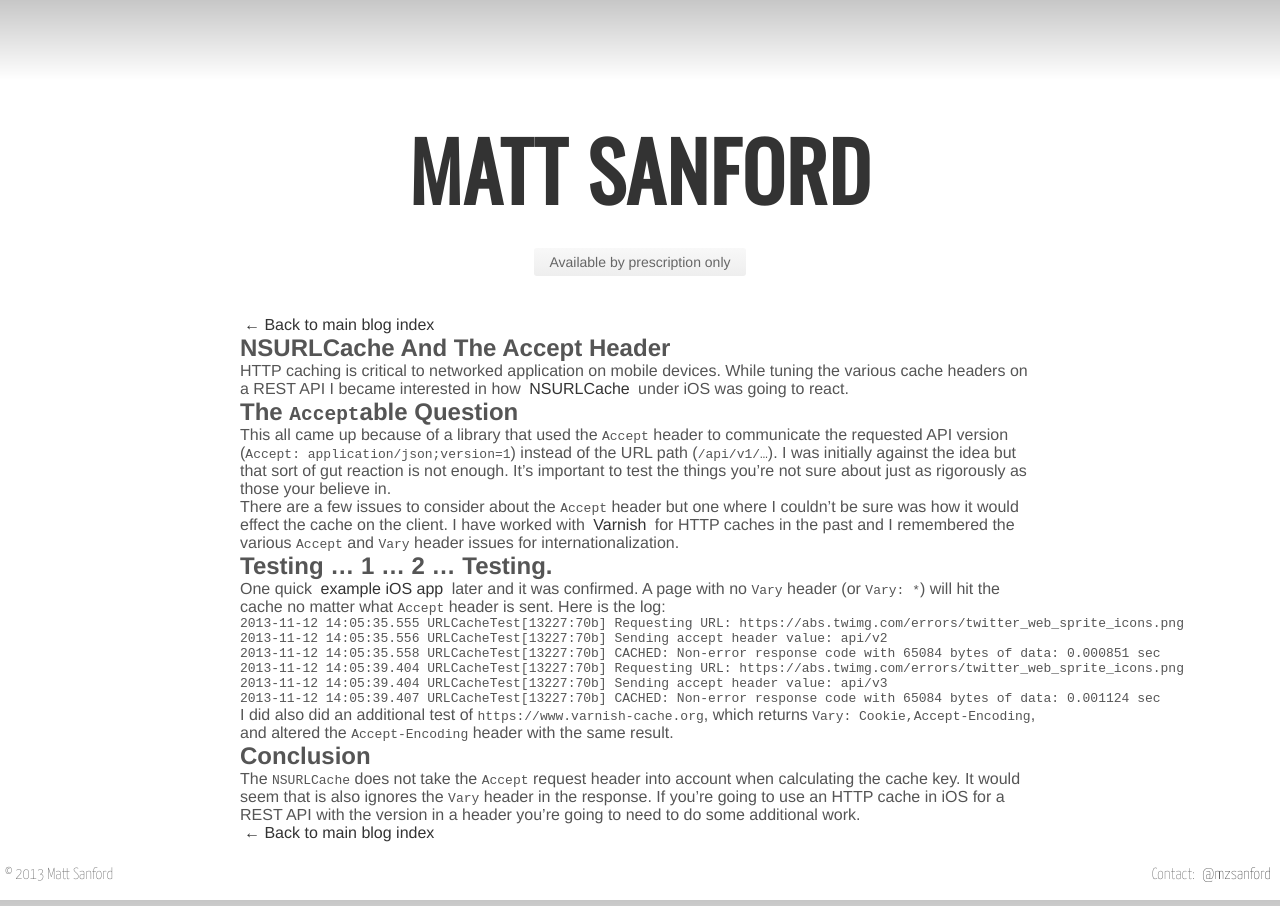
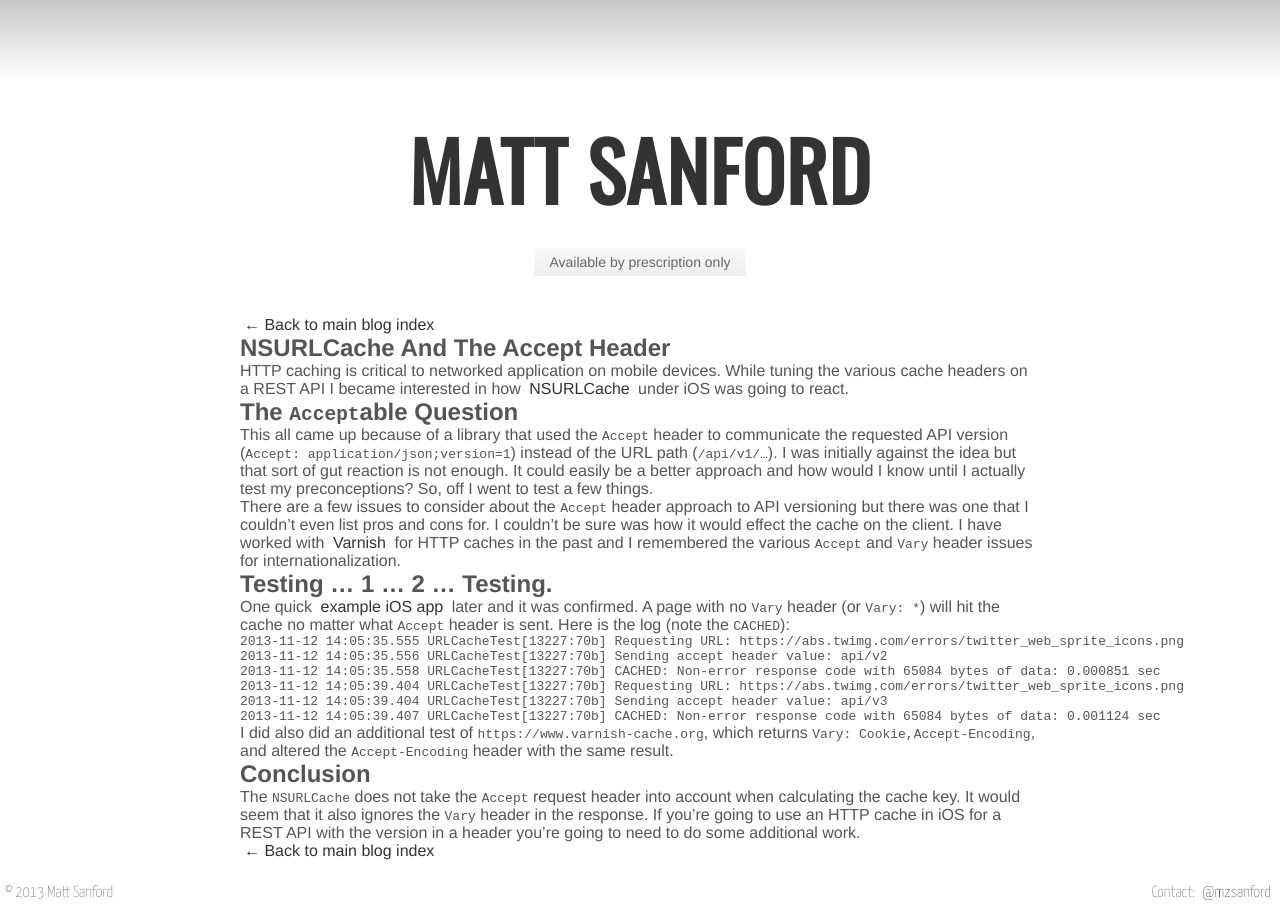
Before and after one commit to mzsanford/mzsanford.com, a Jekyll site: the page built from blog/_posts/2013-11-12-nsurlcache-accept-header.markdown, in a window 1280 px wide. Built offline with Jekyll 4.4.1, drawn with Linux system fonts in a browser that asks for light colours; Markdown is read by kramdown in place of the engine named in the settings.

Commit message:
Fixes to NSURLCache post

```diff
--- a/blog/_posts/2013-11-12-nsurlcache-accept-header.markdown
+++ b/blog/_posts/2013-11-12-nsurlcache-accept-header.markdown
@@ -10,13 +10,13 @@ HTTP caching is critical to networked application on mobile devices. While tunin
 
 ## The `Accept`able Question
 
-This all came up because of a library that used the `Accept` header to communicate the requested API version (`Accept: application/json;version=1`) instead of the URL path (`/api/v1/…`). I was initially against the idea but that sort of gut reaction is not enough. It's important to test the things you're not sure about just as rigorously as those your believe in.
+This all came up because of a library that used the `Accept` header to communicate the requested API version (`Accept: application/json;version=1`) instead of the URL path (`/api/v1/…`). I was initially against the idea but that sort of gut reaction is not enough. It could easily be a better approach and how would I know until I actually test my preconceptions? So, off I went to test a few things.
 
-There are a few issues to consider about the `Accept` header but one where I couldn't be sure was how it would effect the cache on the client. I have worked with [Varnish](https://www.varnish-cache.org) for HTTP caches in the past and I remembered the various `Accept` and `Vary` header issues for internationalization.
+There are a few issues to consider about the `Accept` header approach to API versioning but there was one that I couldn't even list pros and cons for. I couldn't be sure was how it would effect the cache on the client. I have worked with [Varnish](https://www.varnish-cache.org) for HTTP caches in the past and I remembered the various `Accept` and `Vary` header issues for internationalization.
 
 ## Testing … 1 … 2 … Testing.
 
-One quick [example iOS app](https://github.com/mzsanford/URLCacheTest) later and it was confirmed. A page with no `Vary` header (or `Vary: *`) will hit the cache no matter what `Accept` header is sent. Here is the log:
+One quick [example iOS app](https://github.com/mzsanford/URLCacheTest) later and it was confirmed. A page with no `Vary` header (or `Vary: *`) will hit the cache no matter what `Accept` header is sent. Here is the log (note the `CACHED`):
 
     2013-11-12 14:05:35.555 URLCacheTest[13227:70b] Requesting URL: https://abs.twimg.com/errors/twitter_web_sprite_icons.png
     2013-11-12 14:05:35.556 URLCacheTest[13227:70b] Sending accept header value: api/v2
@@ -29,4 +29,4 @@ I did also did an additional test of `https://www.varnish-cache.org`, which retu
 
 ## Conclusion
 
-The `NSURLCache` does not take the `Accept` request header into account when calculating the cache key. It would seem that is also ignores the `Vary` header in the response. If you're going to use an HTTP cache in iOS for a REST API with the version in a header you're going to need to do some additional work.
+The `NSURLCache` does not take the `Accept` request header into account when calculating the cache key. It would seem that it also ignores the `Vary` header in the response. If you're going to use an HTTP cache in iOS for a REST API with the version in a header you're going to need to do some additional work.
```
